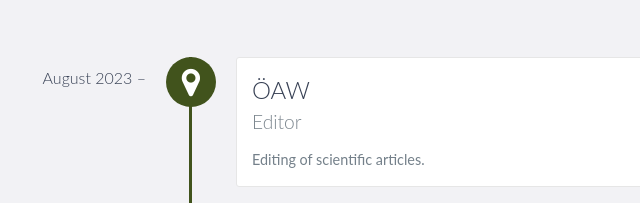
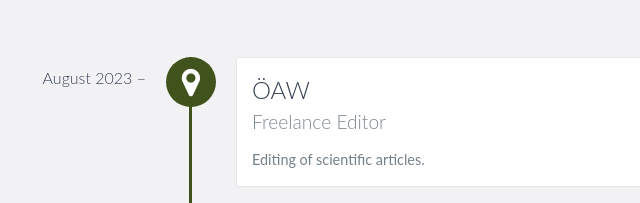
Before and after one commit to jhNsXO/hoeb, a website: page index.html in a window 1280 px wide. Shown: the part 1331-1534 px from the top of the page, 254-894 px from the left. Drawn offline with nearby package versions, Linux system fonts and the light colour scheme.

Commit message:
Update index.html

```diff
--- a/index.html
+++ b/index.html
@@ -87,7 +87,7 @@
         <div id="experience-timeline">
             <div data-date="August 2023 – ">
                 <h3>ÖAW</h3>
-                <h4>Editor</h4>
+                <h4>Freelance Editor</h4>
                 <p>
                     Editing of scientific articles.
                 </p>
```
